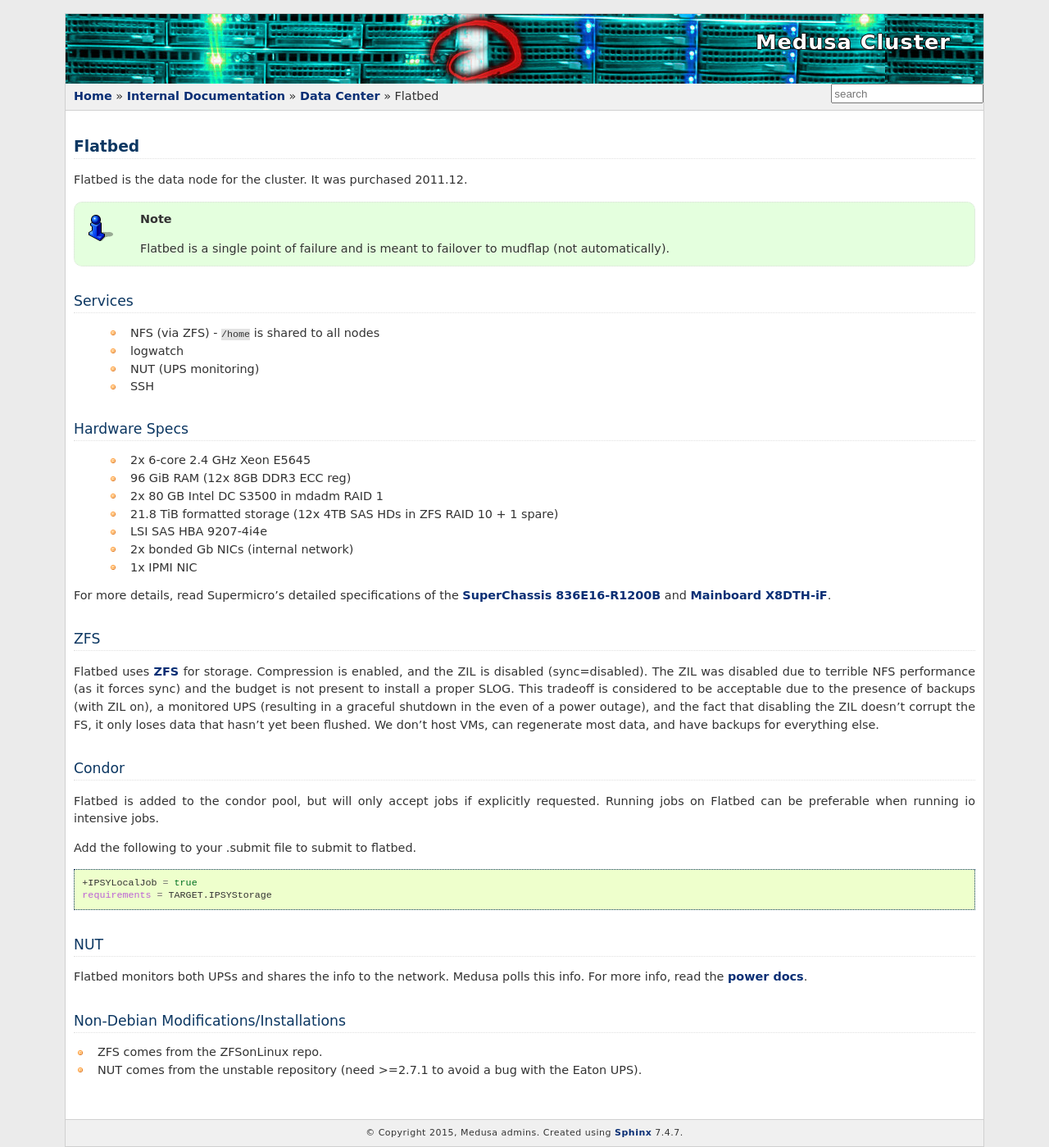
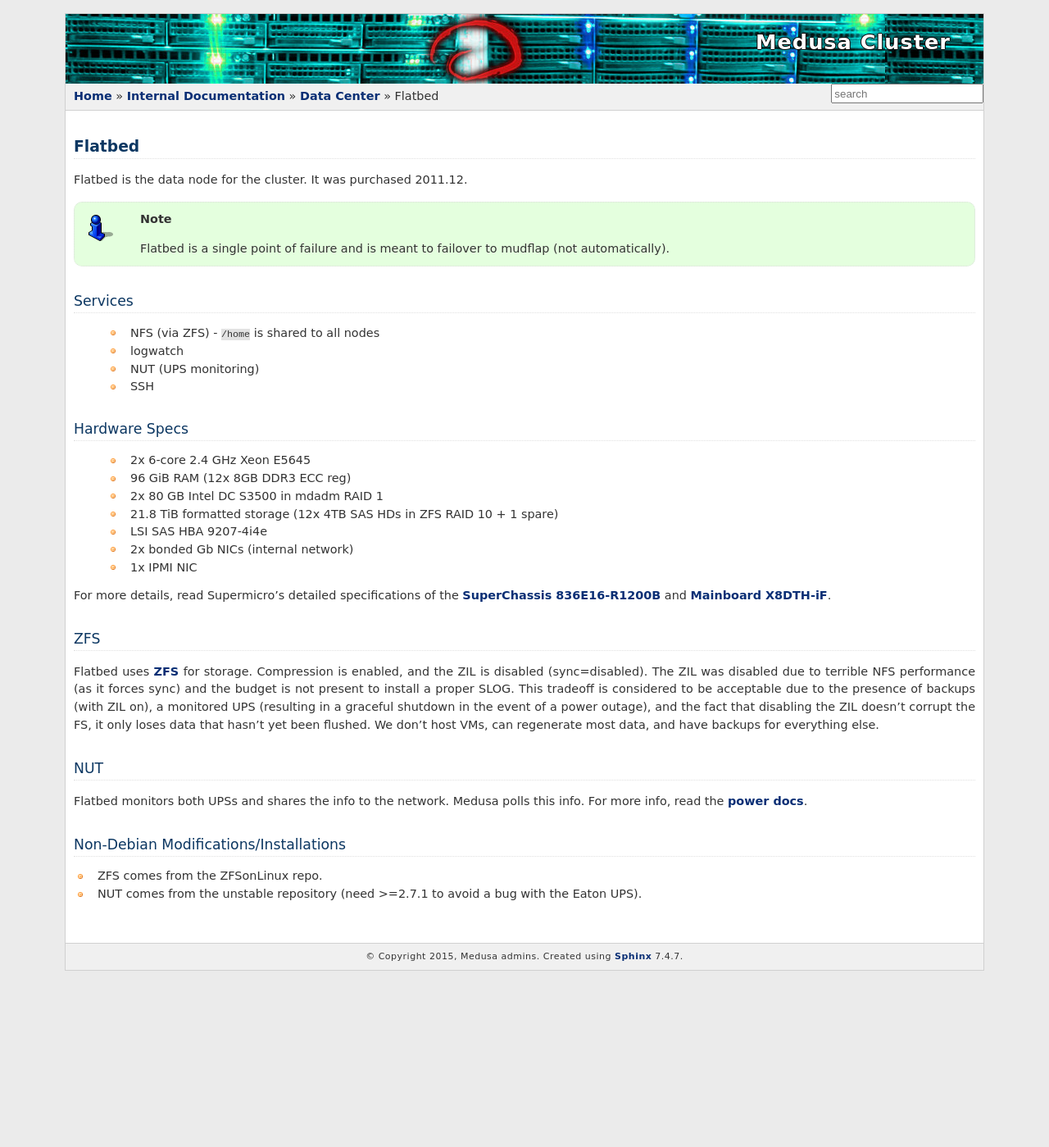
Before and after one commit to psychoinformatics-de/ipsy-docs, a Sphinx documentation site: the page built from source/internal/data_center/flatbed.rst, in a window 1280 px wide. Shown: the whole page at 82% size. Built offline with Sphinx 7.4.7, drawn with Linux system fonts in a browser that asks for light colours; formulas are drawn with MathJax 3; after the commit the page ends 1184 px from its top, so only the background shows below that.

Commit message:
Remove outdated condor info for Flatbed
ZoL has too many bugs with the ARC under memory pressure. It's too risky to run
jobs on flatbed.

```diff
--- a/source/internal/data_center/flatbed.rst
+++ b/source/internal/data_center/flatbed.rst
@@ -35,27 +35,14 @@
 
 ZFS
 ===
-Flatbed uses `ZFS <../zfs>`_ for storage. Compression is enabled, and the ZIL is disabled
-(sync=disabled). The ZIL was disabled due to terrible NFS performance (as it
-forces sync) and the budget is not present to install a proper SLOG. This
-tradeoff is considered to be acceptable due to the presence of backups (with
-ZIL on), a monitored UPS (resulting in a graceful shutdown in the even of
-a power outage), and the fact that disabling the ZIL doesn't corrupt the FS,
-it only loses data that hasn't yet been flushed. We don't host VMs, can
-regenerate most data, and have backups for everything else.
-
-Condor
-======
-Flatbed is added to the condor pool, but will only accept jobs if explicitly
-requested. Running jobs on Flatbed can be preferable when running io intensive
-jobs.
-
-Add the following to your .submit file to submit to flatbed.
-
-.. code-block:: bash
-
-  +IPSYLocalJob = true
-  requirements = TARGET.IPSYStorage
+Flatbed uses `ZFS <../zfs>`_ for storage. Compression is enabled, and the ZIL is
+disabled (sync=disabled). The ZIL was disabled due to terrible NFS performance
+(as it forces sync) and the budget is not present to install a proper SLOG. This
+tradeoff is considered to be acceptable due to the presence of backups (with ZIL
+on), a monitored UPS (resulting in a graceful shutdown in the event of a power
+outage), and the fact that disabling the ZIL doesn't corrupt the FS, it only
+loses data that hasn't yet been flushed. We don't host VMs, can regenerate most
+data, and have backups for everything else.
 
 NUT
 ===
```
